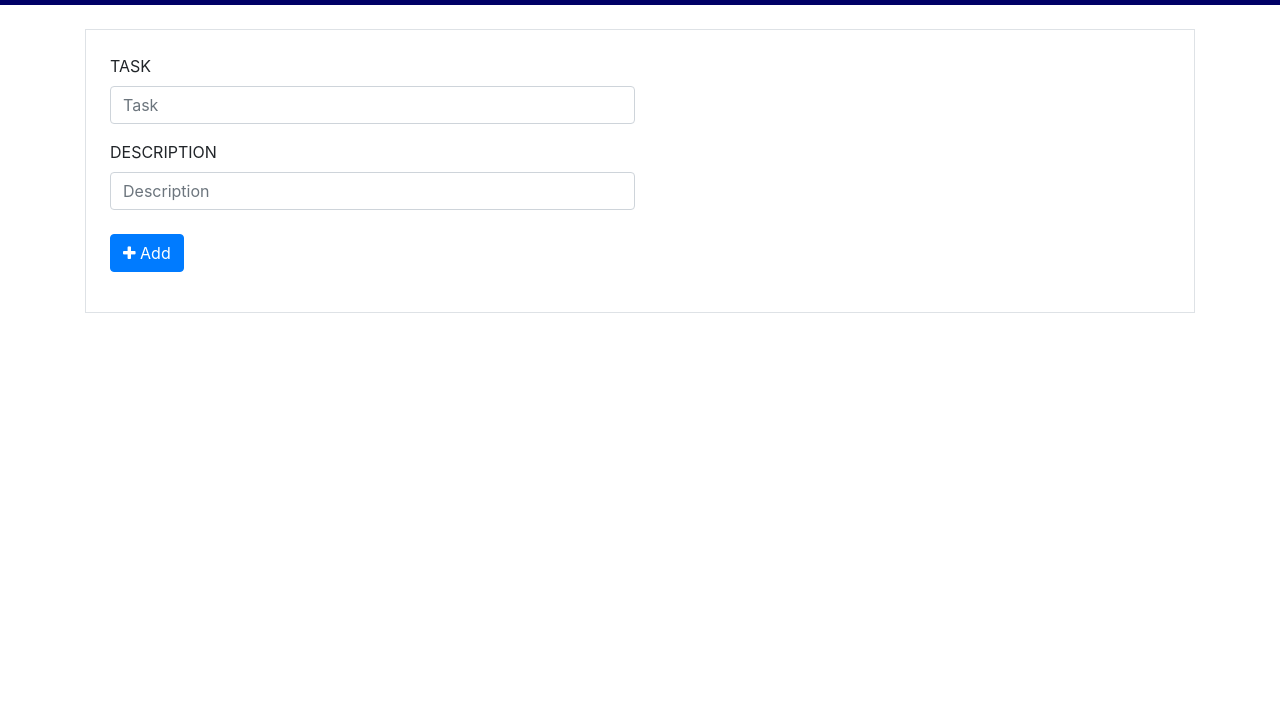
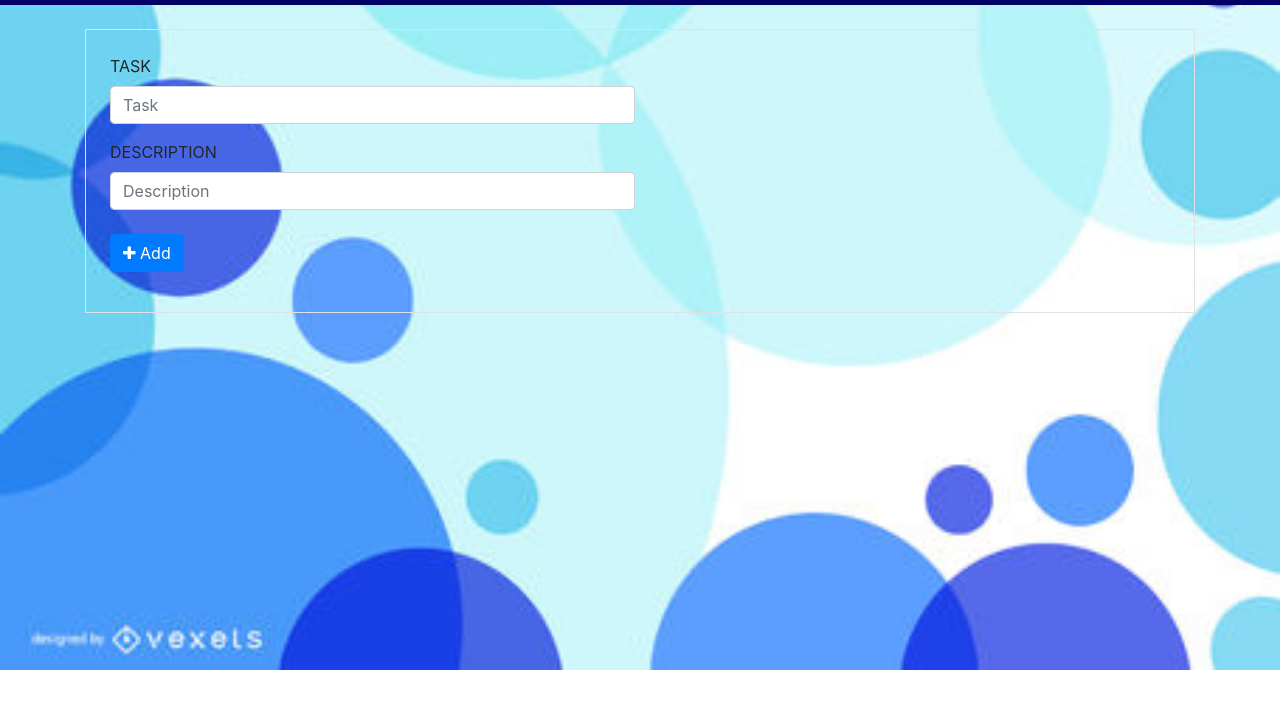
Before and after one commit to shiza-zahid/CRUD-operation, a plain HTML site: page index.html in a window 1280 px wide. Shown: the part 61-770 px from the top of the page. Drawn offline with nearby package versions, Linux system fonts and the light colour scheme; no server answers.

Commit message:
Add files via upload

```diff
--- a/index.html
+++ b/index.html
@@ -4,6 +4,7 @@
 	<title>CRUD OPERATION</title>
 	<link rel="stylesheet" href="https://stackpath.bootstrapcdn.com/bootstrap/4.4.1/css/bootstrap.min.css" integrity="sha384-Vkoo8x4CGsO3+Hhxv8T/Q5PaXtkKtu6ug5TOeNV6gBiFeWPGFN9MuhOf23Q9Ifjh" crossorigin="anonymous">
 	<link rel="stylesheet" href="https://cdnjs.cloudflare.com/ajax/libs/font-awesome/4.7.0/css/font-awesome.min.css">
+    <link rel="stylesheet" type="text/css" href="style.css">
 
 </head>
 <body onload="readTask()">
--- /dev/null
+++ b/style.css
@@ -0,0 +1,6 @@
+body{
+	background-image: url("b.jpg");
+	background-repeat: no-repeat !important;
+	background-repeat: no-repeat;
+	background-size: cover;
+}
```
Also changed, not shown: b.jpg (added).
